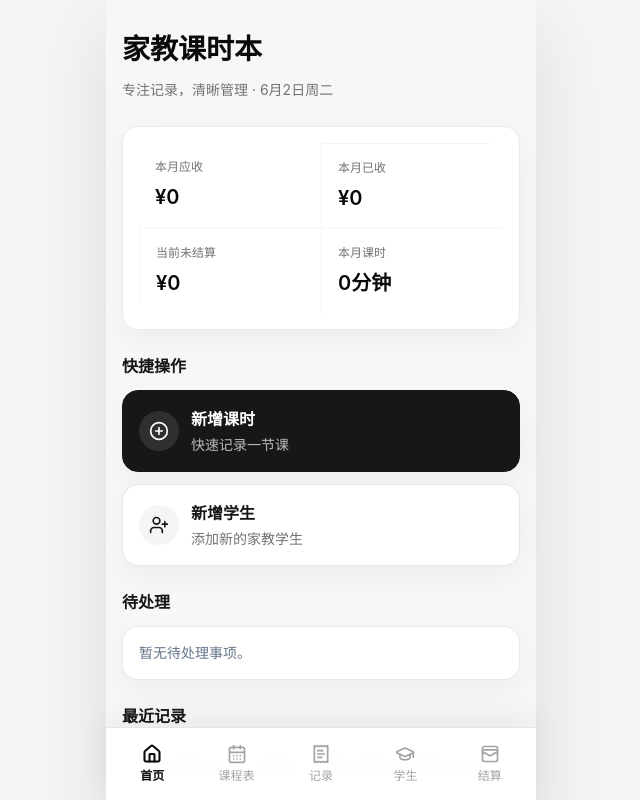
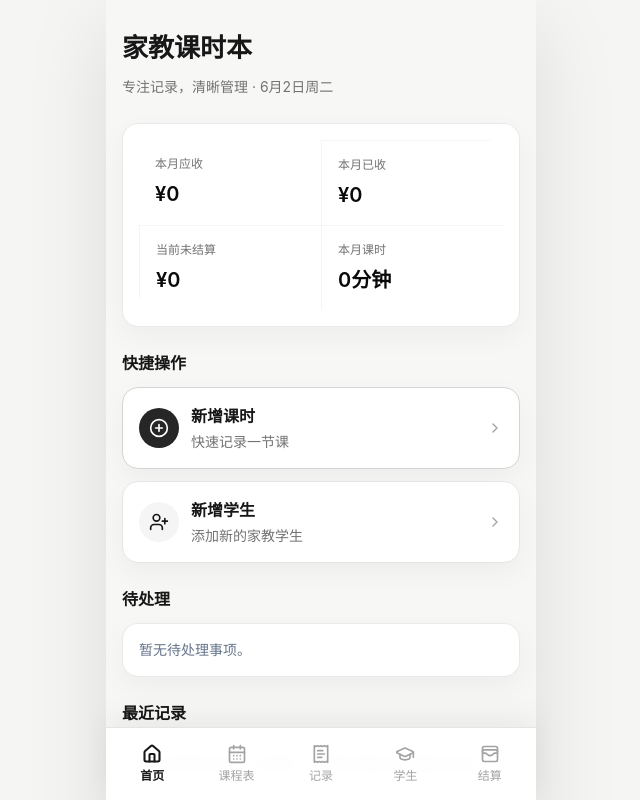
Before and after one commit to happiness114514/tutor-log, a React (Vite) app: page / in a window 1280 px wide. Shown: the top 800 px of the page, without its empty margins (319-959 px from the left). Built offline with nearby package versions, Linux system fonts and the light colour scheme.

Commit message:
Soften monochrome UI transitions

```diff
--- a/src/App.tsx
+++ b/src/App.tsx
@@ -62,7 +62,11 @@ export function App() {
   return (
     <>
       <AppShell
-        content={pages[activePage]}
+        content={
+          <div key={activePage} className="page-transition">
+            {pages[activePage]}
+          </div>
+        }
         nav={<BottomNav activePage={activePage} onChange={setActivePage} />}
       />
       <ToastHost />
--- a/src/components/ActionButton.tsx
+++ b/src/components/ActionButton.tsx
@@ -8,7 +8,7 @@ interface ActionButtonProps extends ButtonHTMLAttributes<HTMLButtonElement> {
 export function ActionButton({ children, variant = 'secondary', className = '', ...props }: ActionButtonProps) {
   const styles =
     variant === 'primary'
-      ? 'border-neutral-900 bg-neutral-900 text-white shadow-sm active:bg-neutral-700'
+      ? 'border-neutral-800 bg-neutral-800 text-white shadow-sm active:bg-neutral-700'
       : 'border-neutral-200 bg-white text-neutral-700 active:bg-neutral-100';
 
   return (
--- a/src/components/BottomNav.tsx
+++ b/src/components/BottomNav.tsx
@@ -34,7 +34,7 @@ export function BottomNav({ activePage, onChange }: BottomNavProps) {
             type="button"
             onClick={() => onChange(item.id)}
             className={`flex h-14 flex-col items-center justify-center gap-1 rounded-xl text-xs transition ${
-              active ? 'font-semibold text-neutral-950' : 'text-neutral-400'
+              active ? 'font-semibold text-neutral-900' : 'text-neutral-400'
             }`}
             aria-current={active ? 'page' : undefined}
           >
--- a/src/components/PageHeader.tsx
+++ b/src/components/PageHeader.tsx
@@ -7,7 +7,7 @@ export function PageHeader({ title, subtitle }: PageHeaderProps) {
   return (
     <header className="mb-6 flex items-end justify-between gap-3 pt-1">
       <div>
-        <h1 className="text-[28px] font-semibold tracking-normal text-neutral-950">{title}</h1>
+        <h1 className="text-[26px] font-semibold tracking-normal text-neutral-900">{title}</h1>
         {subtitle ? <p className="mt-2 text-sm leading-6 text-neutral-500">{subtitle}</p> : null}
       </div>
     </header>
--- a/src/components/Tag.tsx
+++ b/src/components/Tag.tsx
@@ -7,7 +7,7 @@ export function Tag({ children, active = false }: TagProps) {
   return (
     <span
       className={`inline-flex h-8 items-center rounded-full border px-3 text-sm ${
-        active ? 'border-neutral-900 bg-neutral-900 font-semibold text-white' : 'border-neutral-200 bg-white text-neutral-500'
+        active ? 'border-neutral-300 bg-neutral-100 font-semibold text-neutral-800' : 'border-neutral-200 bg-white text-neutral-500'
       }`}
     >
       {children}
--- a/src/components/ToastHost.tsx
+++ b/src/components/ToastHost.tsx
@@ -7,7 +7,7 @@ type ToastState = {
 };
 
 const toneClass: Record<ToastType, string> = {
-  success: 'border-neutral-900 bg-neutral-900 text-white',
+  success: 'border-neutral-800 bg-neutral-800 text-white',
   error: 'border-red-200 bg-red-50 text-red-700',
   info: 'border-neutral-200 bg-white text-neutral-800',
 };
--- a/src/pages/Dashboard.tsx
+++ b/src/pages/Dashboard.tsx
@@ -1,4 +1,4 @@
-import { PlusCircle, UserPlus } from 'lucide-react';
+import { ChevronRight, PlusCircle, UserPlus } from 'lucide-react';
 import { useRef } from 'react';
 import { ActionButton } from '../components/ActionButton';
 import { Card } from '../components/Card';
@@ -112,15 +112,16 @@ export function Dashboard({ onCreateLesson, onCreateStudent }: DashboardProps) {
         <button
           type="button"
           onClick={onCreateLesson}
-          className="flex items-center gap-3 rounded-2xl border border-neutral-900 bg-neutral-900 p-4 text-left text-white shadow-card transition active:bg-neutral-700"
+          className="flex items-center gap-3 rounded-2xl border border-neutral-300 bg-white p-4 text-left text-neutral-900 shadow-card transition active:bg-neutral-100"
         >
-          <span className="flex h-10 w-10 items-center justify-center rounded-full bg-white/10">
+          <span className="flex h-10 w-10 items-center justify-center rounded-full bg-neutral-800 text-white">
             <PlusCircle className="h-5 w-5" />
           </span>
-          <span>
+          <span className="min-w-0 flex-1">
             <span className="block text-base font-semibold">新增课时</span>
-            <span className="mt-1 block text-sm text-white/70">快速记录一节课</span>
+            <span className="mt-1 block text-sm text-neutral-500">快速记录一节课</span>
           </span>
+          <ChevronRight className="h-4 w-4 text-neutral-400" />
         </button>
         <button
           type="button"
@@ -130,10 +131,11 @@ export function Dashboard({ onCreateLesson, onCreateStudent }: DashboardProps) {
           <span className="flex h-10 w-10 items-center justify-center rounded-full bg-neutral-100">
             <UserPlus className="h-5 w-5" />
           </span>
-          <span>
+          <span className="min-w-0 flex-1">
             <span className="block text-base font-semibold">新增学生</span>
             <span className="mt-1 block text-sm text-neutral-500">添加新的家教学生</span>
           </span>
+          <ChevronRight className="h-4 w-4 text-neutral-400" />
         </button>
       </div>
 
--- a/src/pages/Lessons.tsx
+++ b/src/pages/Lessons.tsx
@@ -730,7 +730,7 @@ function LessonForm({ initialValue, students, title, defaultMoreOpen, isEditing,
               type="button"
               onClick={() => updateSettlement(false)}
               className={`h-10 rounded-md text-sm font-semibold transition ${
-                !form.isSettled ? 'bg-neutral-900 text-white shadow-sm' : 'text-slate-500'
+                !form.isSettled ? 'bg-neutral-800 text-white shadow-sm' : 'text-slate-500'
               }`}
             >
               未结算
@@ -739,7 +739,7 @@ function LessonForm({ initialValue, students, title, defaultMoreOpen, isEditing,
               type="button"
               onClick={() => updateSettlement(true)}
               className={`h-10 rounded-md text-sm font-semibold transition ${
-                form.isSettled ? 'bg-neutral-900 text-white shadow-sm' : 'text-slate-500'
+                form.isSettled ? 'bg-neutral-800 text-white shadow-sm' : 'text-slate-500'
               }`}
             >
               已结算
@@ -766,7 +766,7 @@ function LessonForm({ initialValue, students, title, defaultMoreOpen, isEditing,
                   onClick={() => updateTrialFeeMode(mode)}
                   className={`h-9 rounded-md border px-1 text-xs font-medium ${
                     form.trialFeeMode === mode
-                      ? 'border-neutral-900 bg-neutral-900 text-white'
+                      ? 'border-neutral-800 bg-neutral-800 text-white'
                       : 'border-violet-100 bg-white text-violet-700'
                   }`}
                 >
--- a/src/pages/Students.tsx
+++ b/src/pages/Students.tsx
@@ -366,7 +366,7 @@ function StudentCard({
         </div>
         <span
           className={`rounded-md px-2 py-1 text-xs font-semibold ${
-            student.isActive ? 'bg-neutral-900 text-white' : 'bg-neutral-100 text-neutral-500'
+            student.isActive ? 'bg-neutral-100 text-neutral-700' : 'bg-neutral-100 text-neutral-500'
           }`}
         >
           {student.isActive ? '活跃' : '停用'}
--- a/src/styles.css
+++ b/src/styles.css
@@ -33,3 +33,25 @@ select {
 button {
   -webkit-tap-highlight-color: transparent;
 }
+
+.page-transition {
+  animation: page-fade-slide-in 180ms ease-out both;
+}
+
+@keyframes page-fade-slide-in {
+  from {
+    opacity: 0;
+    transform: translateY(6px);
+  }
+
+  to {
+    opacity: 1;
+    transform: translateY(0);
+  }
+}
+
+@media (prefers-reduced-motion: reduce) {
+  .page-transition {
+    animation: none;
+  }
+}
--- a/tailwind.config.js
+++ b/tailwind.config.js
@@ -7,8 +7,8 @@ export default {
         ink: '#171717',
         paper: '#f7f7f6',
         line: '#e5e5e5',
-        mint: '#171717',
-        coral: '#9a3412',
+        mint: '#3f3f46',
+        coral: '#b45309',
         sunshine: '#a3a3a3',
       },
       boxShadow: {
```
